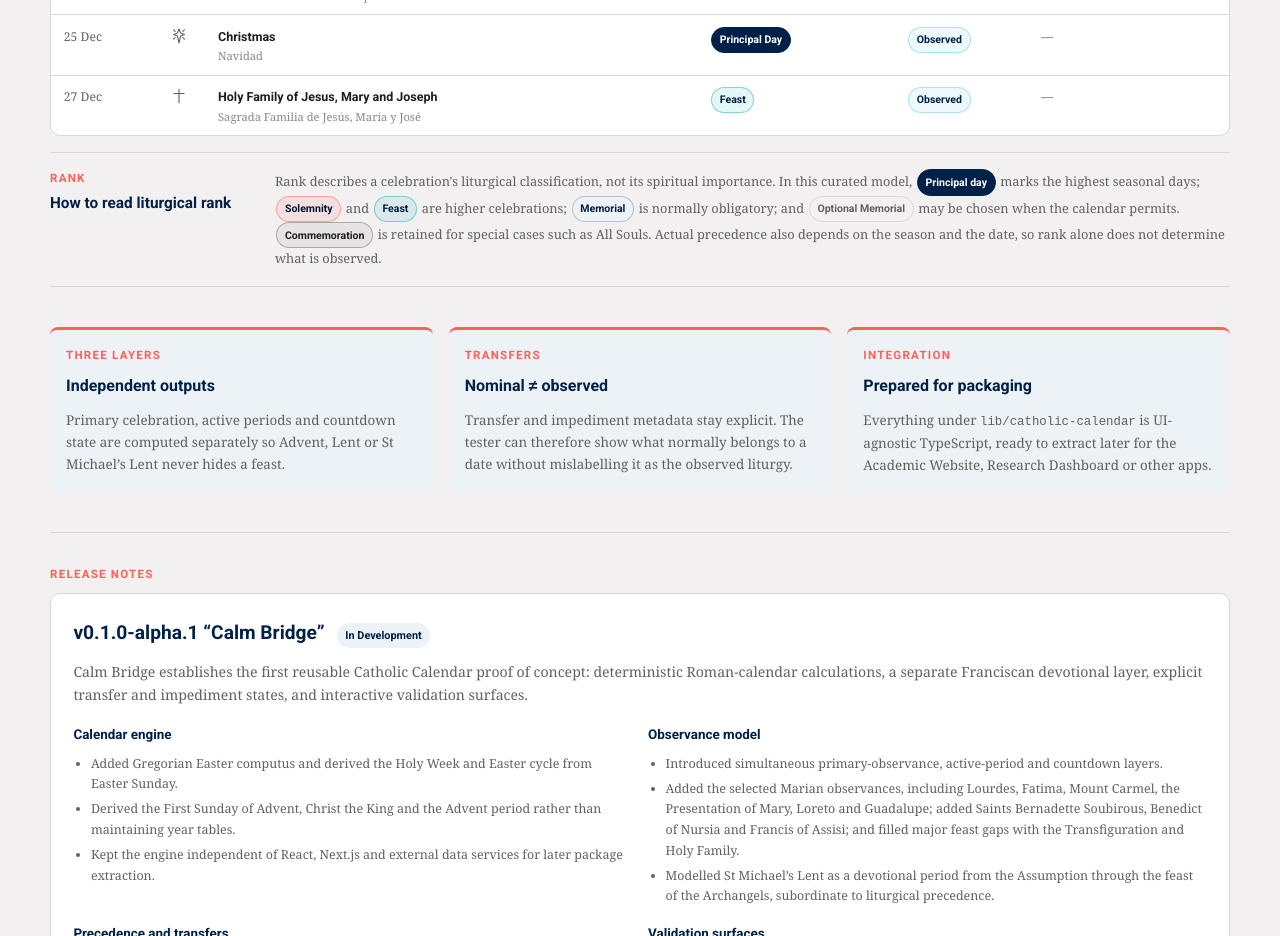
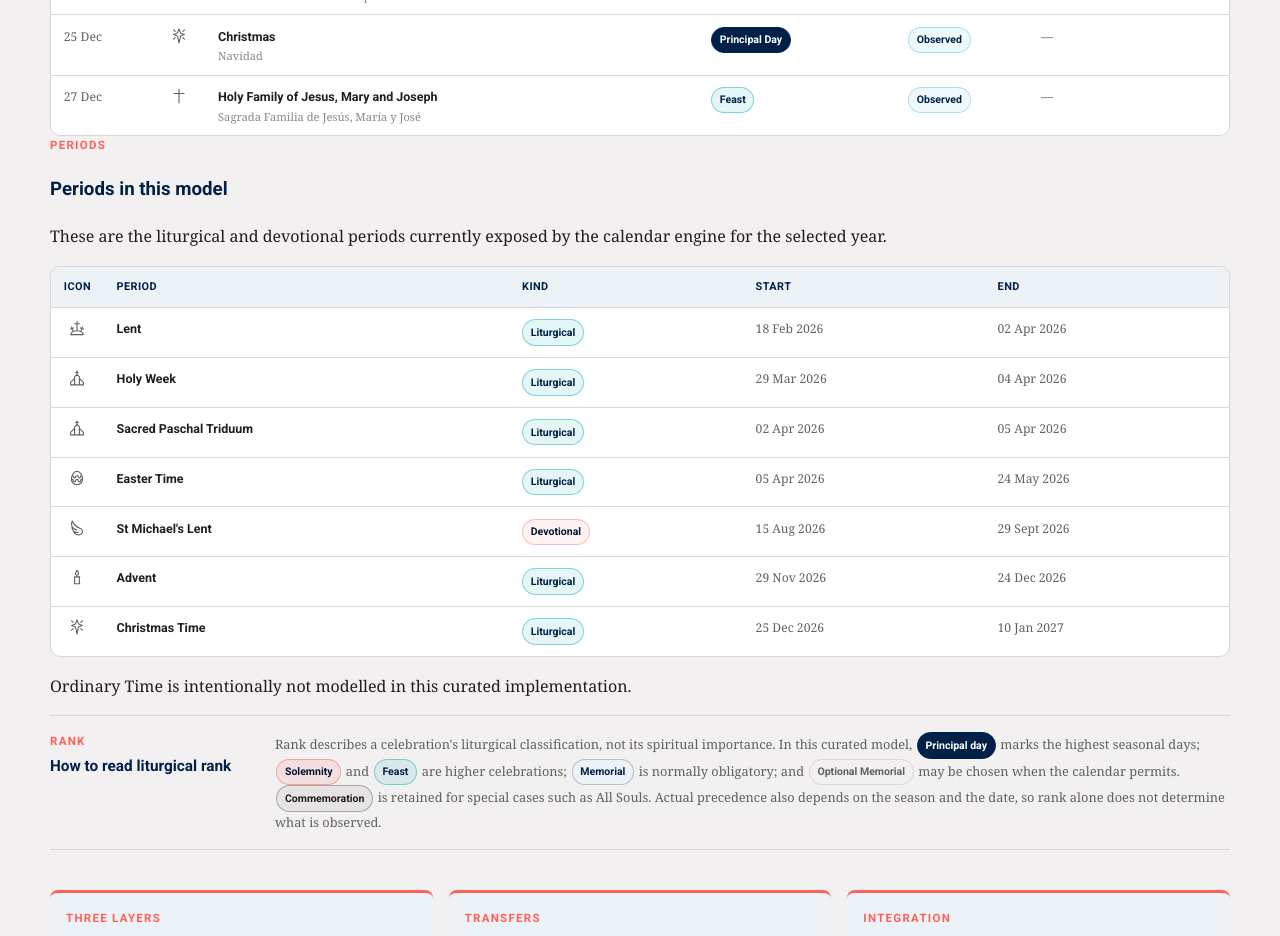
Before and after one commit to bgonzalezbustamante/catholic-calendar, a Next.js app: page / in a window 1280 px wide. Shown: the part 4020-4956 px from the top of the page. Built offline with nearby package versions, Linux system fonts and the light colour scheme.

Commit message:
feat: add modelled periods table

```diff
--- a/components/year-overview.tsx
+++ b/components/year-overview.tsx
@@ -3,7 +3,9 @@
 import { useMemo, useState } from 'react'
 
 import {
+  buildPeriods,
   getObservanceDisplayIcon,
+  getPeriodDisplayIcon,
   getYearOverview,
   MAX_SUPPORTED_YEAR,
   MIN_SUPPORTED_YEAR,
@@ -18,6 +20,15 @@ function formatShortDate(value: string) {
   }).format(new Date(`${value}T00:00:00Z`))
 }
 
+function formatPeriodDate(value: string) {
+  return new Intl.DateTimeFormat('en-GB', {
+    day: '2-digit',
+    month: 'short',
+    year: 'numeric',
+    timeZone: 'UTC',
+  }).format(new Date(`${value}T00:00:00Z`))
+}
+
 function titleCase(value: string) {
   return value
     .split('-')
@@ -28,6 +39,10 @@ function titleCase(value: string) {
 export default function YearOverview({ initialYear }: { initialYear: number }) {
   const [year, setYear] = useState(initialYear)
   const entries = useMemo(() => getYearOverview(year), [year])
+  const periods = useMemo(
+    () => [...buildPeriods(year)].sort((a, b) => a.startDate.localeCompare(b.startDate)),
+    [year]
+  )
 
   return (
     <section className="year-overview" aria-labelledby="year-overview-title">
@@ -141,6 +156,58 @@ export default function YearOverview({ initialYear }: { initialYear: number }) {
         </table>
       </div>
 
+      <section className="period-overview" aria-labelledby="period-overview-title">
+        <div className="period-overview-heading">
+          <div>
+            <p className="eyebrow">Periods</p>
+            <h3 id="period-overview-title">Periods in this model</h3>
+          </div>
+          <p>
+            These are the liturgical and devotional periods currently exposed by the
+            calendar engine for the selected year.
+          </p>
+        </div>
+
+        <div className="table-scroll" tabIndex={0}>
+          <table className="period-table">
+            <thead>
+              <tr>
+                <th>Icon</th>
+                <th>Period</th>
+                <th>Kind</th>
+                <th>Start</th>
+                <th>End</th>
+              </tr>
+            </thead>
+            <tbody>
+              {periods.map((period) => (
+                <tr key={period.id}>
+                  <td className="year-icon-cell">
+                    <CalendarIcon
+                      className="year-overview-icon"
+                      icon={getPeriodDisplayIcon(period.id)}
+                    />
+                  </td>
+                  <td>
+                    <strong>{period.name}</strong>
+                  </td>
+                  <td>
+                    <span className={`period-pill is-${period.kind}`}>
+                      {titleCase(period.kind)}
+                    </span>
+                  </td>
+                  <td>{formatPeriodDate(period.startDate)}</td>
+                  <td>{formatPeriodDate(period.endDate)}</td>
+                </tr>
+              ))}
+            </tbody>
+          </table>
+        </div>
+        <p className="period-overview-note">
+          Ordinary Time is intentionally not modelled in this curated implementation.
+        </p>
+      </section>
+
       <aside className="rank-guide" aria-labelledby="rank-guide-title">
         <div>
           <p className="eyebrow">Rank</p>
```
